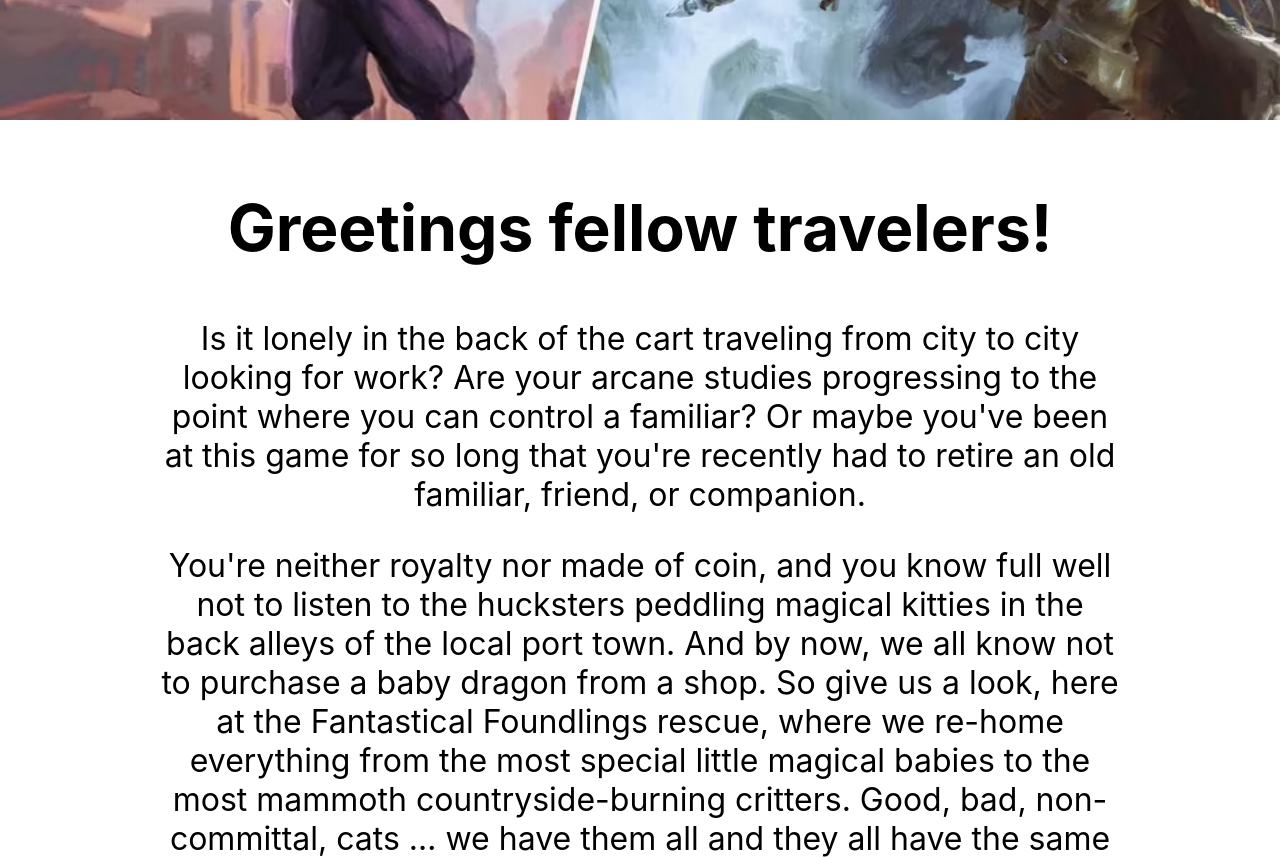
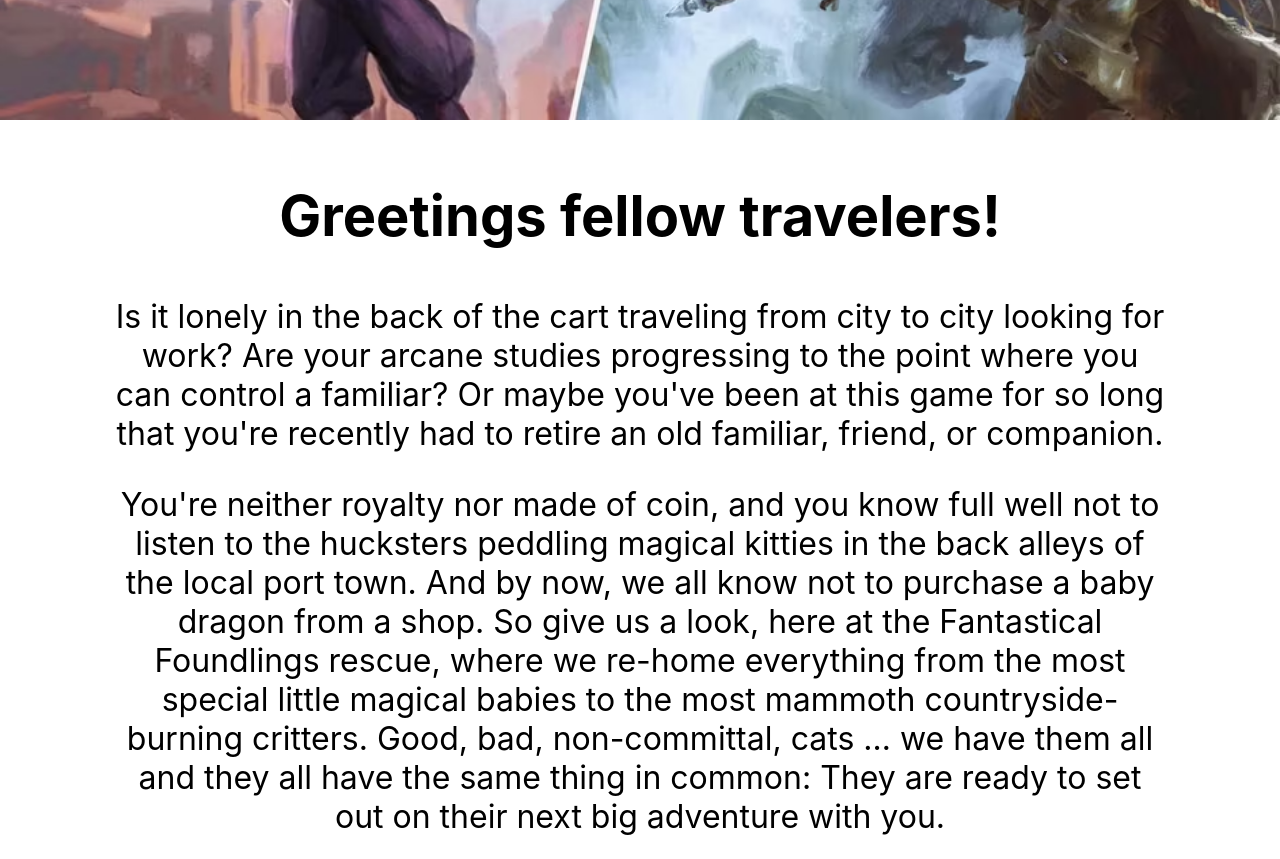
Before and after one commit to ericahagle/fantastical-foundlings, a React (Create React App) app: page / in a window 1280 px wide. Shown: the part 800-1659 px from the top of the page. Built offline with nearby package versions, Linux system fonts and the light colour scheme.

Commit message:
feat: Update responsive styling for Home page

```diff
--- a/src/components/Home/Home.css
+++ b/src/components/Home/Home.css
@@ -1,7 +1,7 @@
 .Home {
   display: flex;
   flex-direction: column;
-  min-width: 100vh;
+  min-width: 100vw;
 }
 
 .main-page-hero-image {
@@ -11,34 +11,30 @@
 .main-page-copy {
   margin-top: 1em;
   margin-bottom: 2em;
-  margin-left: 5em;
-  margin-right: 5em;
+  margin-left: 2em;
+  margin-right: 2em;
 }
 
 .greeting {
-  font-size: 3.5em;
+  font-size: 2em;
 }
 
 .mission {
-  font-size: 2.5em;
+  font-size: 1.25em;
 }
 
 /* MEDIUM BREAKPOINT */
 @media screen and (max-width: 768px) and (min-width: 481px) {
-  .greeting {
-    font-size: 3em;
-  }
-
   .mission {
-    font-size: 2em;
+    font-size: 1.5em;
   }
 }
 
 /* LARGE BREAKPOINT */
 @media screen and (max-width: 1024px) and (min-width: 769px) {
   .main-page-copy {
-    margin-left: 10em;
-    margin-right: 10em;
+    margin-left: 5em;
+    margin-right: 5em;
   }
 
   .greeting {
@@ -53,12 +49,12 @@
 /* X-LARGE BREAKPOINT */
 @media screen and (min-width: 1025px) {
   .main-page-copy {
-    margin-left: 10em;
-    margin-right: 10em;
+    margin-left: 7em;
+    margin-right: 7em;
   }
 
   .greeting {
-    font-size: 4em;
+    font-size: 3.5em;
   }
 
   .mission {
```
